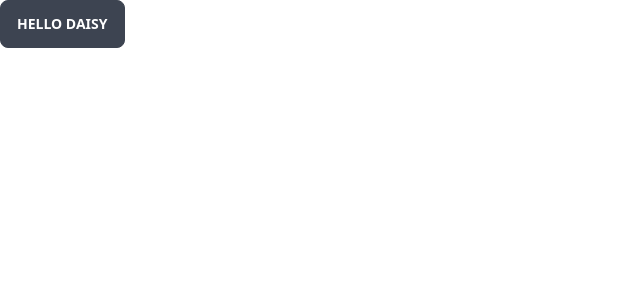
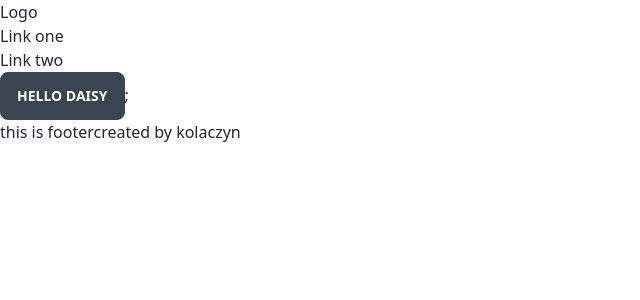
Before and after one commit to kolaczyn/nextjs-layouts, a Next.js app: page / in a window 1280 px wide. Shown: the top 300 px of the page, without its empty margins (0-640 px from the left). Built offline with nearby package versions, Linux system fonts and the light colour scheme.

Commit message:
navbar and footer the vanilla way

```diff
--- a/pages/_app.js
+++ b/pages/_app.js
@@ -1,7 +1,7 @@
-import '../styles/globals.css'
+import "../styles/globals.css";
 
 function MyApp({ Component, pageProps }) {
-  return <Component {...pageProps} />
+  return <Component {...pageProps} />;
 }
 
-export default MyApp
+export default MyApp;
--- a/pages/index.tsx
+++ b/pages/index.tsx
@@ -1,5 +1,13 @@
+import { Footer, Navbar } from "../src/components";
+
 const Home = () => {
-  return <button className="btn">Hello daisy</button>;
+  return (
+    <>
+      <Navbar />
+      <button className="btn">Hello daisy</button>;
+      <Footer />
+    </>
+  );
 };
 
 export default Home;
--- /dev/null
+++ b/src/components/index.ts
@@ -0,0 +1 @@
+export * from "./layout/index";
--- /dev/null
+++ b/src/components/layout/Footer.tsx
@@ -0,0 +1,8 @@
+export const Footer = () => {
+  return (
+    <footer>
+      <span>this is footer</span>
+      <span>created by kolaczyn</span>
+    </footer>
+  );
+};
--- /dev/null
+++ b/src/components/layout/Navbar.tsx
@@ -0,0 +1,11 @@
+export const Navbar = () => {
+  return (
+    <nav>
+      <span>Logo</span>
+      <ul>
+        <li>Link one</li>
+        <li>Link two</li>
+      </ul>
+    </nav>
+  );
+};
--- /dev/null
+++ b/src/components/layout/index.ts
@@ -0,0 +1,2 @@
+export { Footer } from "./Footer";
+export { Navbar } from "./Navbar";
--- a/tsconfig.json
+++ b/tsconfig.json
@@ -14,9 +14,10 @@
     "incremental": true,
     "esModuleInterop": true,
     "module": "esnext",
-    "resolveJsonModule": true,
     "isolatedModules": true,
-    "jsx": "preserve"
+    "jsx": "preserve",
+    "moduleResolution": "node",
+    "resolveJsonModule": true
   },
   "include": [
     "next-env.d.ts",
```
